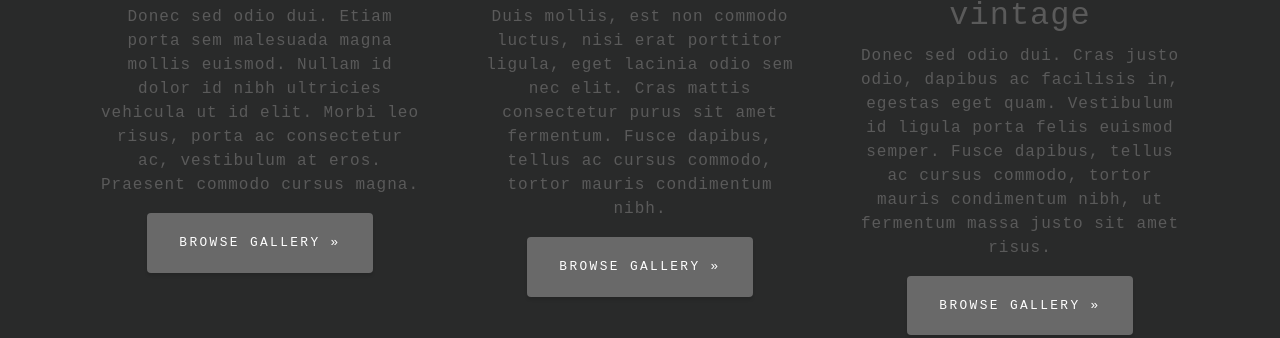
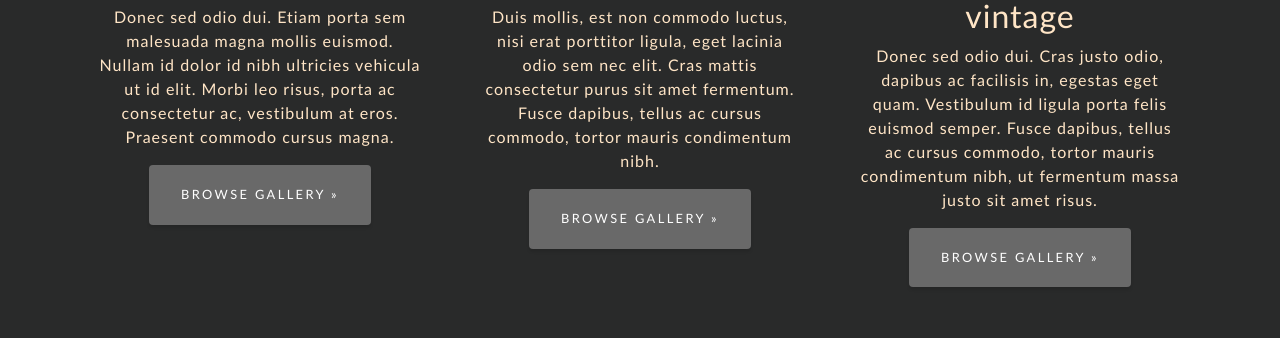
Before and after one commit to shrimpshady/shrimpshady.github.io, a plain HTML site: page bwgallery.html in a window 1280 px wide. Shown: the part 965-1303 px from the top of the page. Drawn offline with nearby package versions, Linux system fonts and the light colour scheme.

Commit message:
First commit

```diff
--- a/bwgallery.html
+++ b/bwgallery.html
@@ -31,16 +31,16 @@
   <style>
     body {
       background-color: rgb(41, 42, 42);
-      font-family: 'Courier New', Courier, monospace
+      font-family: 'Trebuchet MS', 'Lucida Sans Unicode', 'Lucida Grande', 'Lucida Sans', Arial, sans-serif;
     }
 
     a.btn {
       background-color: dimgray;
-      font-family:'Courier New', Courier, monospace
+      font-family:'Trebuchet MS', 'Lucida Sans Unicode', 'Lucida Grande', 'Lucida Sans', Arial, sans-serif;
     }
 
     div.row {
-      font-family:'Courier New', Courier, monospace
+      font-family:'Trebuchet MS', 'Lucida Sans Unicode', 'Lucida Grande', 'Lucida Sans', Arial, sans-serif;
       color: rgb(255, 229, 198);
     }
 
```
Also changed, not shown: girl_and_Cars.html (+3 -3 lines), gloomy.html (+3 -3 lines), index.html (+3 -3 lines).
